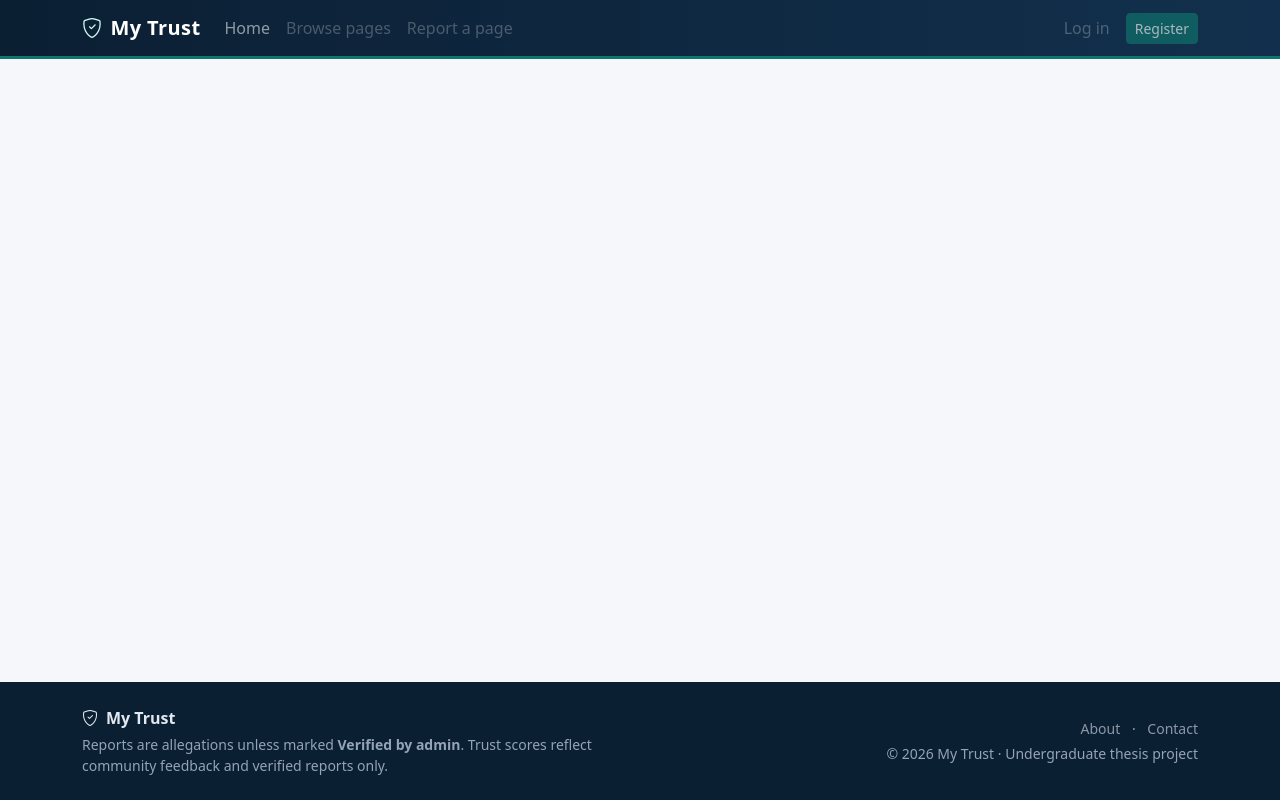
After one commit to muhammadtamimworkplace/my-trust, a Django app: template templates/base.html in a window 1280 px wide. The commit adds this page. Run offline with Django 5.2, Linux system fonts and the light colour scheme; the template is opened without the code that fills it, so the values that code supplies are empty; parts of the project's set-up code (start-up, migrations or seed data) failed here and were passed over.

Commit message:
feat: add base layout with navbar and footer

```diff
--- a/config/settings.py
+++ b/config/settings.py
@@ -13,6 +13,7 @@ https://docs.djangoproject.com/en/5.2/ref/settings/
 import os
 from pathlib import Path
 
+from django.contrib.messages import constants as message_constants
 from django.core.exceptions import ImproperlyConfigured
 from dotenv import load_dotenv
 
@@ -177,6 +178,9 @@ STATIC_URL = 'static/'
 STATICFILES_DIRS = [BASE_DIR / 'static']   # source files we write (CSS, JS, images)
 STATIC_ROOT = BASE_DIR / 'staticfiles'     # collectstatic output (gitignored)
 
+# Bootstrap uses "danger" where Django uses "error" (templates/partials/_messages.html).
+MESSAGE_TAGS = {message_constants.ERROR: 'danger'}
+
 # Uploaded files (evidence screenshots). Stored outside Git in media/.
 # MEDIA_URL is deliberately NOT routed publicly: evidence is served only through an
 # access-controlled view (guide §12.2, task P5-T05).
--- a/static/css/main.css
+++ b/static/css/main.css
@@ -1 +1,113 @@
-/* My Trust: main stylesheet. Theme tokens and components are added in P2-T06. */
+/* =========================================================================
+   My Trust: main stylesheet
+   Bootstrap 5.3 provides the base; this file defines the brand theme and a
+   few shared components. Colours live in variables so they change in one place.
+   ========================================================================= */
+
+:root {
+  /* Brand palette: dark navy + teal ("cybersecurity" look) */
+  --mt-navy-900: #0b1f33;
+  --mt-navy-800: #12304d;
+  --mt-navy-700: #1b4266;
+  --mt-teal-700: #0f766e;   /* accent; white text on it passes WCAG AA */
+  --mt-teal-800: #115e59;
+  --mt-teal-100: #ccfbf1;
+  --mt-slate-50: #f5f7fa;
+  --mt-slate-500: #64748b;
+
+  /* Trust/status colours (used from P6 onward) */
+  --mt-good: #15803d;
+  --mt-mixed: #b45309;
+  --mt-caution: #b91c1c;
+  --mt-neutral: #475569;
+
+  /* Bootstrap overrides */
+  --bs-body-bg: var(--mt-slate-50);
+  --bs-body-color: #1e293b;
+  --bs-link-color-rgb: 15, 118, 110;
+  --bs-link-hover-color-rgb: 17, 94, 89;
+  --bs-border-radius: 0.5rem;
+}
+
+body {
+  font-family: system-ui, -apple-system, "Segoe UI", Roboto, "Noto Sans", "Noto Sans Bengali", Arial, sans-serif;
+}
+
+/* ---- Accessibility ---- */
+.skip-link {
+  position: absolute;
+  left: 1rem;
+  top: 0.5rem;
+  z-index: 1080;
+  padding: 0.5rem 1rem;
+  background: #fff;
+  border-radius: var(--bs-border-radius);
+}
+
+:focus-visible {
+  outline: 3px solid var(--mt-teal-700);
+  outline-offset: 2px;
+}
+
+/* ---- Navbar ---- */
+.mt-navbar {
+  background: linear-gradient(90deg, var(--mt-navy-900), var(--mt-navy-800));
+  border-bottom: 3px solid var(--mt-teal-700);
+}
+
+.mt-navbar .navbar-brand {
+  font-weight: 700;
+  letter-spacing: 0.02em;
+}
+
+.mt-navbar .navbar-brand .bi {
+  color: var(--mt-teal-100);
+}
+
+/* ---- Buttons ---- */
+.btn-accent {
+  --bs-btn-color: #fff;
+  --bs-btn-bg: var(--mt-teal-700);
+  --bs-btn-border-color: var(--mt-teal-700);
+  --bs-btn-hover-color: #fff;
+  --bs-btn-hover-bg: var(--mt-teal-800);
+  --bs-btn-hover-border-color: var(--mt-teal-800);
+  --bs-btn-active-bg: var(--mt-teal-800);
+  --bs-btn-active-border-color: var(--mt-teal-800);
+  --bs-btn-disabled-color: #fff;
+  --bs-btn-disabled-bg: var(--mt-teal-700);
+  --bs-btn-disabled-border-color: var(--mt-teal-700);
+}
+
+/* ---- Cards ---- */
+.mt-card {
+  background: #fff;
+  border: 1px solid #e2e8f0;
+  border-radius: var(--bs-border-radius);
+  box-shadow: 0 1px 2px rgba(15, 23, 42, 0.06);
+}
+
+/* ---- Footer ---- */
+.mt-footer {
+  background: var(--mt-navy-900);
+  color: #e2e8f0;
+}
+
+.mt-footer-muted {
+  color: #94a3b8;
+}
+
+.mt-footer-link {
+  color: #e2e8f0;
+  text-decoration: none;
+}
+
+.mt-footer-link:hover {
+  color: #fff;
+  text-decoration: underline;
+}
+
+.mt-footer-link.disabled {
+  opacity: 0.6;
+  pointer-events: none;
+}
--- /dev/null
+++ b/static/js/main.js
@@ -0,0 +1,3 @@
+// My Trust: site-wide JavaScript. Bootstrap's bundle handles the navbar toggle,
+// alerts and other components, so only small project-specific behaviour goes here.
+'use strict';
--- /dev/null
+++ b/templates/base.html
@@ -0,0 +1,41 @@
+{% load static %}<!doctype html>
+<html lang="en">
+<head>
+  <meta charset="utf-8">
+  <meta name="viewport" content="width=device-width, initial-scale=1">
+  <meta name="description" content="{% block meta_description %}My Trust: community reports and trust ratings for Facebook-based online sellers.{% endblock %}">
+  {# Pages override this, e.g. {% block title %}Browse pages · My Trust{% endblock %} #}
+  <title>{% block title %}My Trust{% endblock %}</title>
+
+  <link rel="stylesheet"
+        href="https://cdn.jsdelivr.net/npm/bootstrap@5.3.9/dist/css/bootstrap.min.css"
+        integrity="sha384-yEPZ7jP9S0QKiUQ0m3jjsO4ProIW7wvR9gXkI7JOGa2XVsw53Yke2bsdkBbjmmiX"
+        crossorigin="anonymous">
+  <link rel="stylesheet"
+        href="https://cdn.jsdelivr.net/npm/bootstrap-icons@1.13.2/font/bootstrap-icons.min.css"
+        integrity="sha384-nWN3KqaaVcbEsCjLSV+2jMjh62Iny/+mN3srM8TZeM8N6aj7eDl5wwYggjAJ4/sJ"
+        crossorigin="anonymous">
+  <link rel="stylesheet" href="{% static 'css/main.css' %}">
+  {% block extra_head %}{% endblock %}
+</head>
+<body class="d-flex flex-column min-vh-100">
+  <a class="visually-hidden-focusable skip-link" href="#main-content">Skip to main content</a>
+
+  {% include "partials/_navbar.html" %}
+
+  <main id="main-content" class="flex-grow-1 py-4">
+    <div class="container">
+      {% include "partials/_messages.html" %}
+    </div>
+    {% block content %}{% endblock %}
+  </main>
+
+  {% include "partials/_footer.html" %}
+
+  <script src="https://cdn.jsdelivr.net/npm/bootstrap@5.3.9/dist/js/bootstrap.bundle.min.js"
+          integrity="sha384-WyOxWvTyr1QaMPfiPJSv76iReVthorl5uWlFtZPyK0IEB0hGzo9y5Bp9mYanr8Bu"
+          crossorigin="anonymous"></script>
+  <script src="{% static 'js/main.js' %}"></script>
+  {% block extra_scripts %}{% endblock %}
+</body>
+</html>
--- /dev/null
+++ b/templates/partials/_footer.html
@@ -0,0 +1,22 @@
+{# Site footer. About/Contact pages are added in P10-T02. #}
+<footer class="mt-footer mt-auto py-4">
+  <div class="container">
+    <div class="row gy-3 align-items-center">
+      <div class="col-md-6">
+        <div class="d-flex align-items-center gap-2 fw-semibold">
+          <i class="bi bi-shield-check" aria-hidden="true"></i> My Trust
+        </div>
+        <p class="small mb-0 mt-1 mt-footer-muted">
+          Reports are allegations unless marked <strong>Verified by admin</strong>.
+          Trust scores reflect community feedback and verified reports only.
+        </p>
+      </div>
+      <div class="col-md-6 text-md-end small">
+        <a class="mt-footer-link disabled" aria-disabled="true">About</a> {# placeholder #}
+        <span class="mx-2 mt-footer-muted" aria-hidden="true">·</span>
+        <a class="mt-footer-link disabled" aria-disabled="true">Contact</a> {# placeholder #}
+        <div class="mt-footer-muted mt-1">&copy; {% now "Y" %} My Trust · Undergraduate thesis project</div>
+      </div>
+    </div>
+  </div>
+</footer>
--- /dev/null
+++ b/templates/partials/_messages.html
@@ -0,0 +1,11 @@
+{# Flash messages from django.contrib.messages. Tags map to Bootstrap alert classes (settings.MESSAGE_TAGS). #}
+{% if messages %}
+  <div class="mt-messages" role="status" aria-live="polite">
+    {% for message in messages %}
+      <div class="alert alert-{{ message.tags|default:'info' }} alert-dismissible fade show" role="alert">
+        {{ message }}
+        <button type="button" class="btn-close" data-bs-dismiss="alert" aria-label="Close"></button>
+      </div>
+    {% endfor %}
+  </div>
+{% endif %}
--- /dev/null
+++ b/templates/partials/_navbar.html
@@ -0,0 +1,48 @@
+{# Site navigation. Links marked "placeholder" are connected when their pages exist: #}
+{# Browse (P7-T01), Report (P5-T02), Register (P3-T03), Login/Logout (P3-T04), Profile (P3-T05). #}
+<nav class="navbar navbar-expand-lg navbar-dark mt-navbar" aria-label="Main navigation">
+  <div class="container">
+    <a class="navbar-brand d-flex align-items-center gap-2" href="/">
+      <i class="bi bi-shield-check" aria-hidden="true"></i>
+      <span>My Trust</span>
+    </a>
+
+    <button class="navbar-toggler" type="button" data-bs-toggle="collapse" data-bs-target="#mainNav"
+            aria-controls="mainNav" aria-expanded="false" aria-label="Toggle navigation">
+      <span class="navbar-toggler-icon"></span>
+    </button>
+
+    <div class="collapse navbar-collapse" id="mainNav">
+      <ul class="navbar-nav me-auto mb-2 mb-lg-0">
+        <li class="nav-item">
+          <a class="nav-link{% if request.path == '/' %} active{% endif %}"
+             {% if request.path == '/' %}aria-current="page"{% endif %} href="/">Home</a>
+        </li>
+        <li class="nav-item">
+          <a class="nav-link disabled" aria-disabled="true">Browse pages</a> {# placeholder #}
+        </li>
+        <li class="nav-item">
+          <a class="nav-link disabled" aria-disabled="true">Report a page</a> {# placeholder #}
+        </li>
+      </ul>
+
+      <ul class="navbar-nav align-items-lg-center gap-lg-2">
+        {% if user.is_authenticated %}
+          <li class="nav-item">
+            <span class="navbar-text"><i class="bi bi-person-circle me-1" aria-hidden="true"></i>{{ user.get_username }}</span>
+          </li>
+          <li class="nav-item">
+            <button type="button" class="btn btn-outline-light btn-sm" disabled>Log out</button> {# placeholder #}
+          </li>
+        {% else %}
+          <li class="nav-item">
+            <a class="nav-link disabled" aria-disabled="true">Log in</a> {# placeholder #}
+          </li>
+          <li class="nav-item">
+            <a class="btn btn-accent btn-sm disabled" aria-disabled="true">Register</a> {# placeholder #}
+          </li>
+        {% endif %}
+      </ul>
+    </div>
+  </div>
+</nav>
```
Also changed, not shown: docs/PROGRESS.md (+2 -2 lines), 1 other file.
